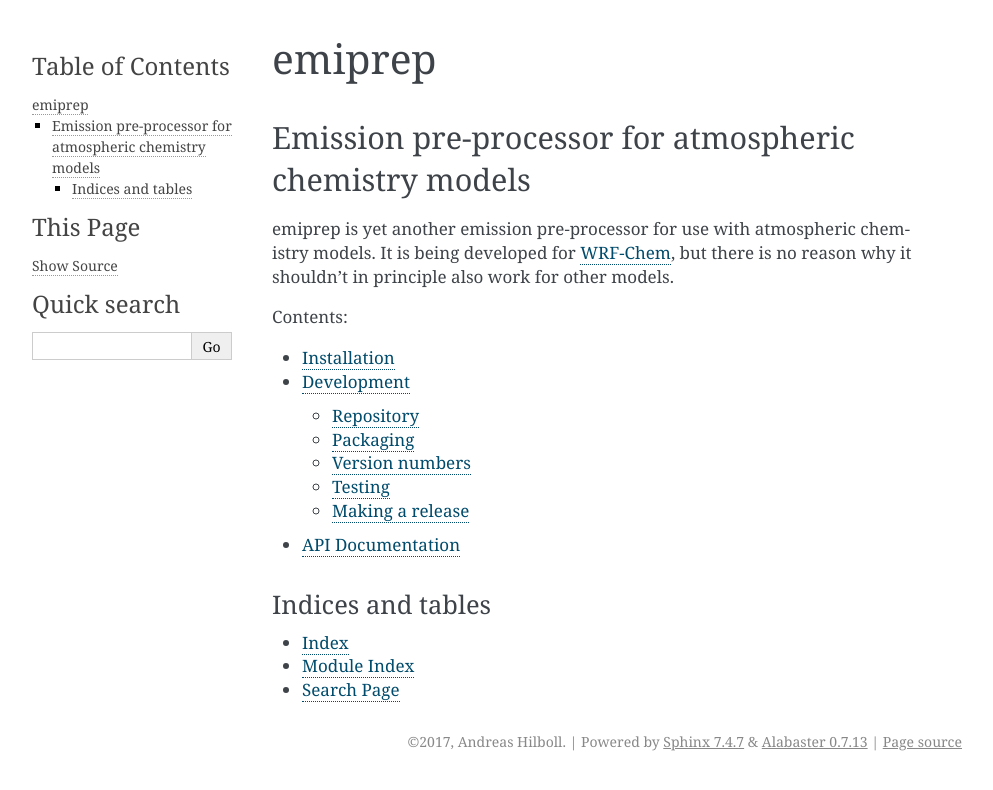
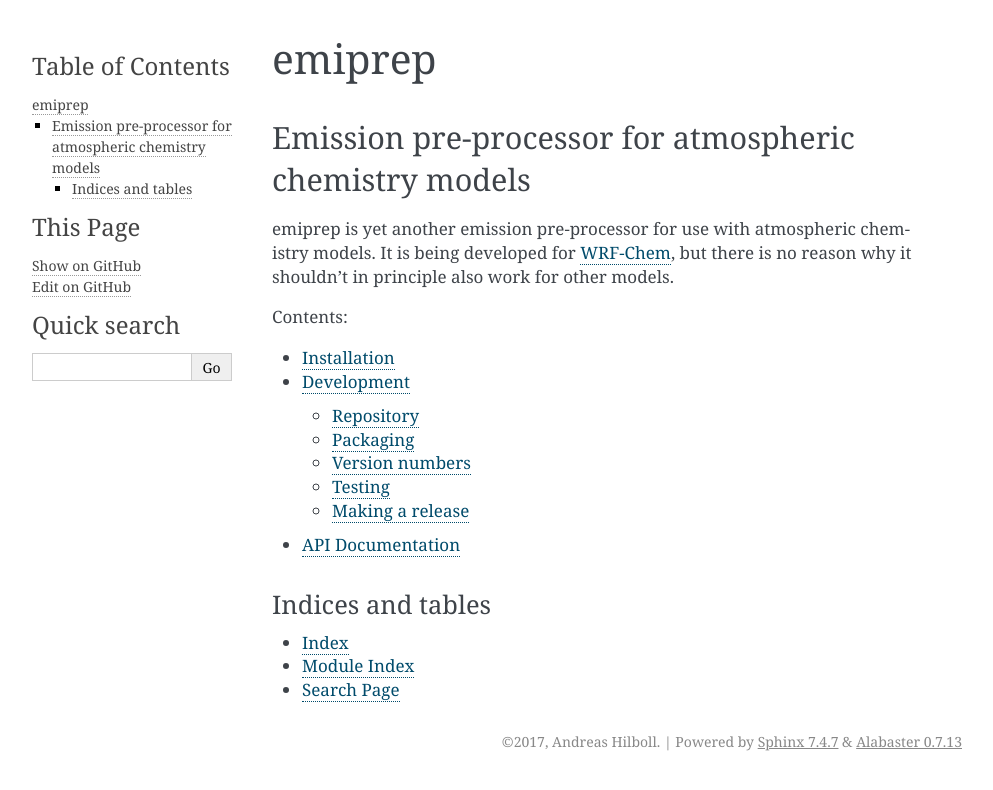
Before and after one commit to andreas-h/emiprep, a Sphinx documentation site: the page built from docs/index.rst, in a window 1280 px wide. Shown: the top 790 px of the page, without its empty margins (148-1141 px from the left). Built offline with Sphinx 7.4.7, drawn with Linux system fonts in a browser that asks for light colours; some of the changed lines change nothing that is shown.

Commit message:
DOC: show documentation source links to github
fixes #20

```diff
--- /dev/null
+++ b/docs/_ext/edit_on_github.py
@@ -0,0 +1,78 @@
+# -*- coding: utf-8 -*-
+
+
+"""Sphinx extension to add ReadTheDocs-style "Edit on GitHub" links to the
+sidebar.
+
+This file has been copied from https://github.com/home-assistant/home-assistant/
+
+License for this source file only:
+
+BSD 3-clause license
+====================
+
+All rights reserved.
+
+Redistribution and use in source and binary forms, with or without
+modification, are permitted provided that the following conditions are met:
+
+* Redistributions of source code must retain the above copyright notice, this
+  list of conditions and the following disclaimer.
+* Redistributions in binary form must reproduce the above copyright notice,
+  this list of conditions and the following disclaimer in the documentation
+  and/or other materials provided with the distribution.
+* Neither the name of the Astropy Team nor the names of its contributors may be
+  used to endorse or promote products derived from this software without
+  specific prior written permission.
+
+THIS SOFTWARE IS PROVIDED BY THE COPYRIGHT HOLDERS AND CONTRIBUTORS "AS IS" AND
+ANY EXPRESS OR IMPLIED WARRANTIES, INCLUDING, BUT NOT LIMITED TO, THE IMPLIED
+WARRANTIES OF MERCHANTABILITY AND FITNESS FOR A PARTICULAR PURPOSE ARE
+DISCLAIMED. IN NO EVENT SHALL THE COPYRIGHT HOLDER OR CONTRIBUTORS BE LIABLE
+FOR ANY DIRECT, INDIRECT, INCIDENTAL, SPECIAL, EXEMPLARY, OR CONSEQUENTIAL
+DAMAGES (INCLUDING, BUT NOT LIMITED TO, PROCUREMENT OF SUBSTITUTE GOODS OR
+SERVICES; LOSS OF USE, DATA, OR PROFITS; OR BUSINESS INTERRUPTION) HOWEVER
+CAUSED AND ON ANY THEORY OF LIABILITY, WHETHER IN CONTRACT, STRICT LIABILITY,
+OR TORT (INCLUDING NEGLIGENCE OR OTHERWISE) ARISING IN ANY WAY OUT OF THE USE
+OF THIS SOFTWARE, EVEN IF ADVISED OF THE POSSIBILITY OF SUCH DAMAGE.
+
+"""
+
+import os
+import warnings
+
+
+__licence__ = 'BSD (3 clause)'
+
+
+def get_github_url(app, view, path):
+    github_fmt = 'https://github.com/{}/{}/{}/{}{}'
+    return (
+        github_fmt.format(app.config.edit_on_github_project, view,
+                          app.config.edit_on_github_branch,
+                          app.config.edit_on_github_src_path, path))
+
+
+def html_page_context(app, pagename, templatename, context, doctree):
+    if templatename != 'page.html':
+        return
+
+    if not app.config.edit_on_github_project:
+        warnings.warn("edit_on_github_project not specified")
+        return
+    if not doctree:
+        warnings.warn("doctree is None")
+        return
+    path = os.path.relpath(doctree.get('source'), app.builder.srcdir)
+    show_url = get_github_url(app, 'blob', path)
+    edit_url = get_github_url(app, 'edit', path)
+
+    context['show_on_github_url'] = show_url
+    context['edit_on_github_url'] = edit_url
+
+
+def setup(app):
+    app.add_config_value('edit_on_github_project', '', True)
+    app.add_config_value('edit_on_github_branch', 'master', True)
+    app.add_config_value('edit_on_github_src_path', '', True)  # 'eg' "docs/"
+    app.connect('html-page-context', html_page_context)
--- /dev/null
+++ b/docs/_templates/sourcelink.html
@@ -0,0 +1,11 @@
+<h3>{{ _('This Page') }}</h3>
+<ul class="this-page-menu">
+{%- if show_on_github_url %}
+  <li><a href="{{ show_on_github_url }}"
+         rel="nofollow">{{ _('Show on GitHub') }}</a></li>
+{%- endif %}
+{%- if edit_on_github_url %}
+  <li><a href="{{ edit_on_github_url }}"
+         rel="nofollow">{{ _('Edit on GitHub') }}</a></li>
+{%- endif %}
+</ul>
--- a/docs/conf.py
+++ b/docs/conf.py
@@ -21,8 +21,10 @@ import os
 import sys
 sys.path.insert(0, os.path.abspath(os.path.join(os.path.dirname(__file__),
                                                 '..')))
+
 import emiprep.dummy
 
+sys.path.insert(0, os.path.abspath('_ext'))
 
 # -- General configuration ------------------------------------------------
 
@@ -36,6 +38,7 @@ import emiprep.dummy
 extensions = ['sphinx.ext.autodoc',
               'sphinx.ext.autosummary',
               'sphinx.ext.coverage',
+              'edit_on_github',
               'numpydoc',
               'sphinx.ext.todo',
               'sphinx.ext.mathjax',
@@ -186,11 +189,30 @@ todo_include_todos = True
 #
 html_theme = 'alabaster'
 
+html_show_sourcelink = True
+html_copy_source = False  # this has to be True or github links don't show
+
+# Edit on Github config
+if '+' in emiprep.__version__:
+    code_branch = 'develop'
+else:
+    code_branch = 'v%s' % emiprep.__version__
+
+edit_on_github_project = 'andreas-h/emiprep'
+edit_on_github_branch = code_branch
+edit_on_github_src_path = 'docs/'
+
 # Theme options are theme-specific and customize the look and feel of a theme
 # further.  For a list of options available for each theme, see the
 # documentation.
 #
-# html_theme_options = {}
+#html_theme_options = {
+#    'github_user': 'andreas-h',
+#    'github_repo': 'emiprep',
+#    'github_type': None,  #'star',  needed when github button is added to sidebar via about.html
+#    'github_banner': False,  # fork me on github ribbon in top right corner
+#
+#}
 
 # Add any paths that contain custom static files (such as style sheets) here,
 # relative to this directory. They are copied after the builtin static files,
```
